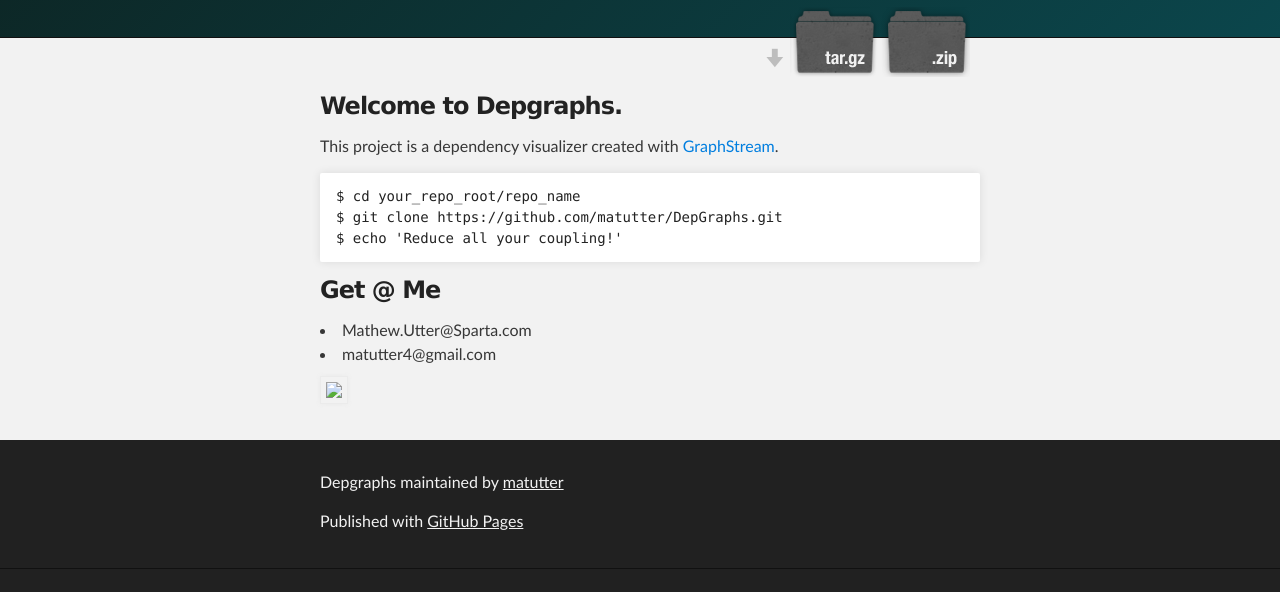
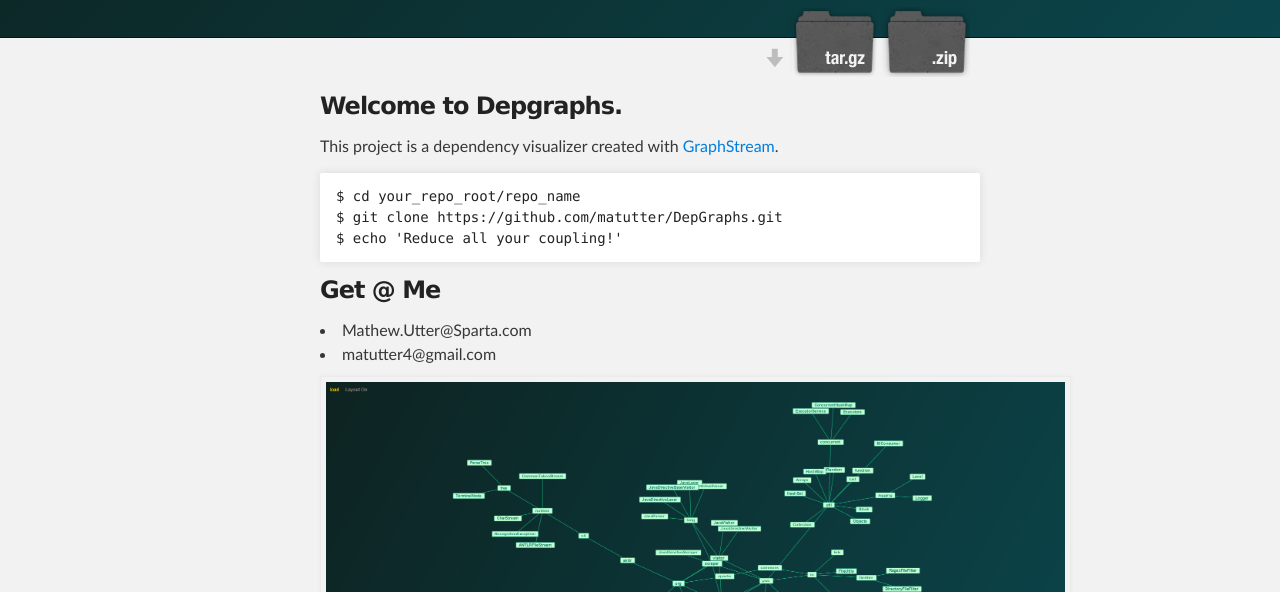
Before and after one commit to matutter/DepGraphs, a plain HTML site: page index.html in a window 1280 px wide. Shown: the part 208-800 px from the top of the page. Drawn offline with Linux system fonts and the light colour scheme.

Commit message:
Update index.html

```diff
--- a/index.html
+++ b/index.html
@@ -49,7 +49,7 @@
 <li>matutter4@gmail.com</li>
 
 
-<img src="images/gsgraph.PNG/"/>
+<img src="images/gsgraph.PNG"/>
       </section>
 <!-- FOOTER  -->
     <div id="footer_wrap" class="outer">
```
